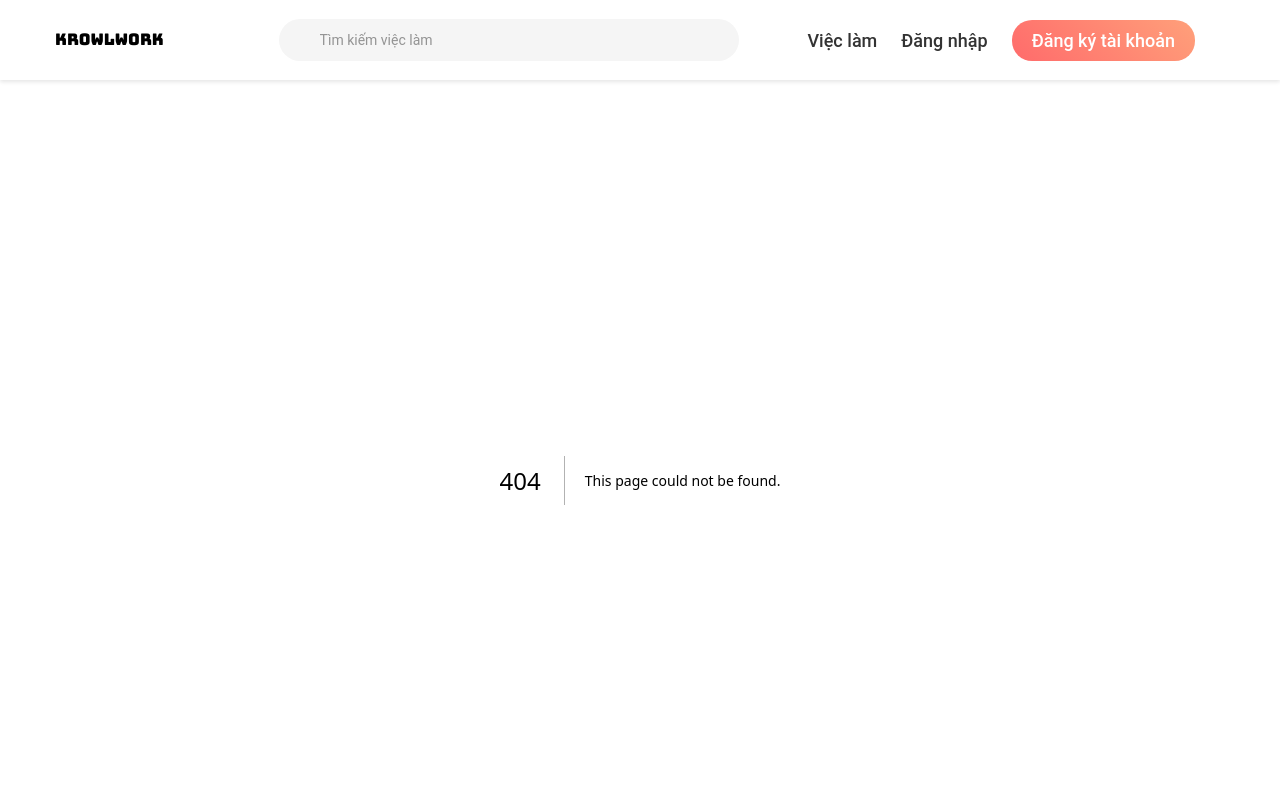
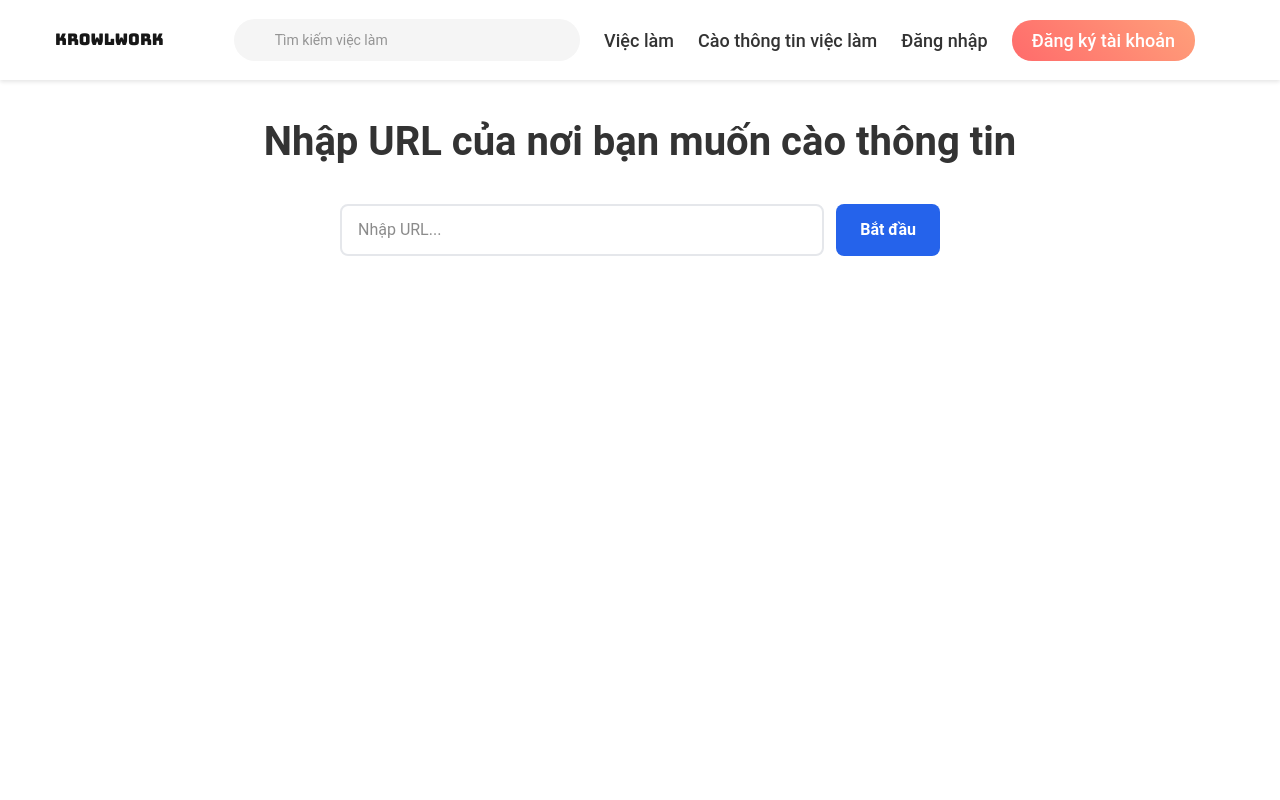
Before and after one commit to chibaongunguoi/pbl4, a Next.js app: page /scrape in a window 1280 px wide. Before the commit this address had no page. Shown: the top 800 px of the page. Built offline with nearby package versions, Linux system fonts and the light colour scheme.

Commit message:
xong trang nhập url

```diff
--- /dev/null
+++ b/app/scrape/page.tsx
@@ -0,0 +1,33 @@
+"use client";
+
+import "@/app/styles/home.css";
+import { useState } from "react";
+
+export default function Home() {
+  const [url, setUrl] = useState("");
+
+  const handleSubmit = (e: React.FormEvent) => {
+    e.preventDefault();
+  };
+
+  return (
+    <div className="container">
+      <h1>Nhập URL của nơi bạn muốn cào thông tin</h1>
+      <form onSubmit={handleSubmit} className="url-form">
+        <div className="input-group">
+          <input
+            type="url"
+            value={url}
+            onChange={(e) => setUrl(e.target.value)}
+            placeholder="Nhập URL..."
+            className="url-input"
+            required
+          />
+          <button type="submit" className="submit-btn">
+            Bắt đầu
+          </button>
+        </div>
+      </form>
+    </div>
+  );
+}
--- a/app/styles/home.css
+++ b/app/styles/home.css
@@ -33,6 +33,67 @@
 
 .arrow-icon {
   margin-left: 4px;
+}
+
+/* Scrape page styles */
+.container {
+  margin: 0 auto;
+  padding: 32px 16px;
+  min-height: 100vh;
+}
+
+.container h1 {
+  font-size: 2.5rem;
+  font-weight: bold;
+  text-align: center;
+  margin-bottom: 32px;
+  color: #333;
+}
+
+.url-form {
+  margin-bottom: 32px;
+}
+
+.input-group {
+  display: flex;
+  gap: 12px;
+  max-width: 600px;
+  margin: 0 auto;
+}
+
+.url-input {
+  flex: 1;
+  padding: 12px 16px;
+  border: 2px solid #e5e7eb;
+  border-radius: 8px;
+  font-size: 16px;
+  transition: border-color 0.3s ease;
+}
+
+.url-input:focus {
+  outline: none;
+  border-color: #2563eb;
+  box-shadow: 0 0 0 3px rgba(37, 99, 235, 0.1);
+}
+
+.submit-btn {
+  padding: 12px 24px;
+  background-color: #2563eb;
+  color: white;
+  border: none;
+  border-radius: 8px;
+  font-size: 16px;
+  font-weight: 600;
+  cursor: pointer;
+  transition: background-color 0.3s ease;
+}
+
+.submit-btn:hover {
+  background-color: #1d4ed8;
+}
+
+.submit-btn:active {
+  background-color: #1e40af;
 }
 
 .jobs-grid {
--- a/app/ui/layout/header.tsx
+++ b/app/ui/layout/header.tsx
@@ -67,65 +67,11 @@ export default function Header() {
                 </li>
               </ul>
             </li>{" "}
-            {/* <li>
-              <a href="#" className="">
-                Tin tức
-              </a>{" "}
-              <ul className="sub-menu">
-                <li>
-                  <a href="/blog/category/6/tin-cong-nghe" className="">
-                    Tin công nghệ
-                  </a>
-                </li>
-                <li>
-                  <a href="/blog/category/4/company-tour" className="">
-                    Company Tour
-                  </a>
-                </li>
-                <li>
-                  <a href="/blog/category/3/khoi-nghiep-ky-su" className="">
-                    Khởi Nghiệp Ký Sự
-                  </a>
-                </li>
-                <li>
-                  <a href="/blog/category/2/tam-su-hr" className="">
-                    Tâm sự HR
-                  </a>
-                </li>
-                <li>
-                  <a href="/blog/category/1/cam-nang-tuyen-dung" className="">
-                    Cẩm nang tuyển dụng
-                  </a>
-                </li>
-              </ul>
-            </li>{" "} */}
-            {/* <li>
-              <a href="#" className="">
-                Công cụ
-              </a>{" "}
-              <ul className="sub-menu">
-                <li>
-                  <a href="/tai-lieu-mien-phi" className="">
-                    Tài liệu miễn phí
-                  </a>
-                </li>{" "}
-                <li>
-                  <a href="#" className="">
-                    Chuyển lương Net - Gross
-                  </a>
-                </li>{" "}
-                <li>
-                  <a href="#" className="">
-                    Tính bảo hiểm thất nghiệp
-                  </a>
-                </li>{" "}
-                <li>
-                  <a href="#" className="">
-                    Tính Nenkin
-                  </a>
-                </li>
-              </ul>
-            </li>{" "} */}
+            <li>
+              <a href="/scrape" className="">
+                Cào thông tin việc làm
+              </a>
+            </li>{" "}
             <li>
               <a href="/login" className="">
                 Đăng nhập
```
